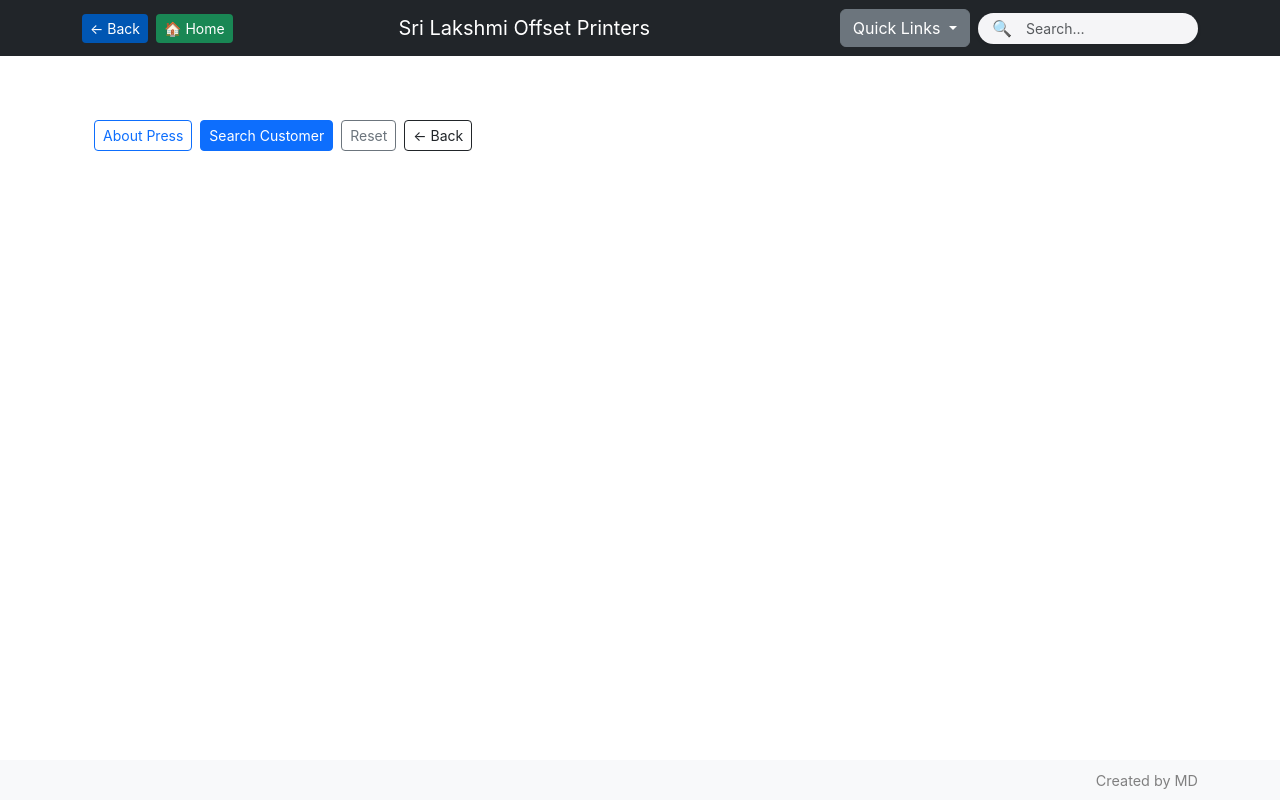
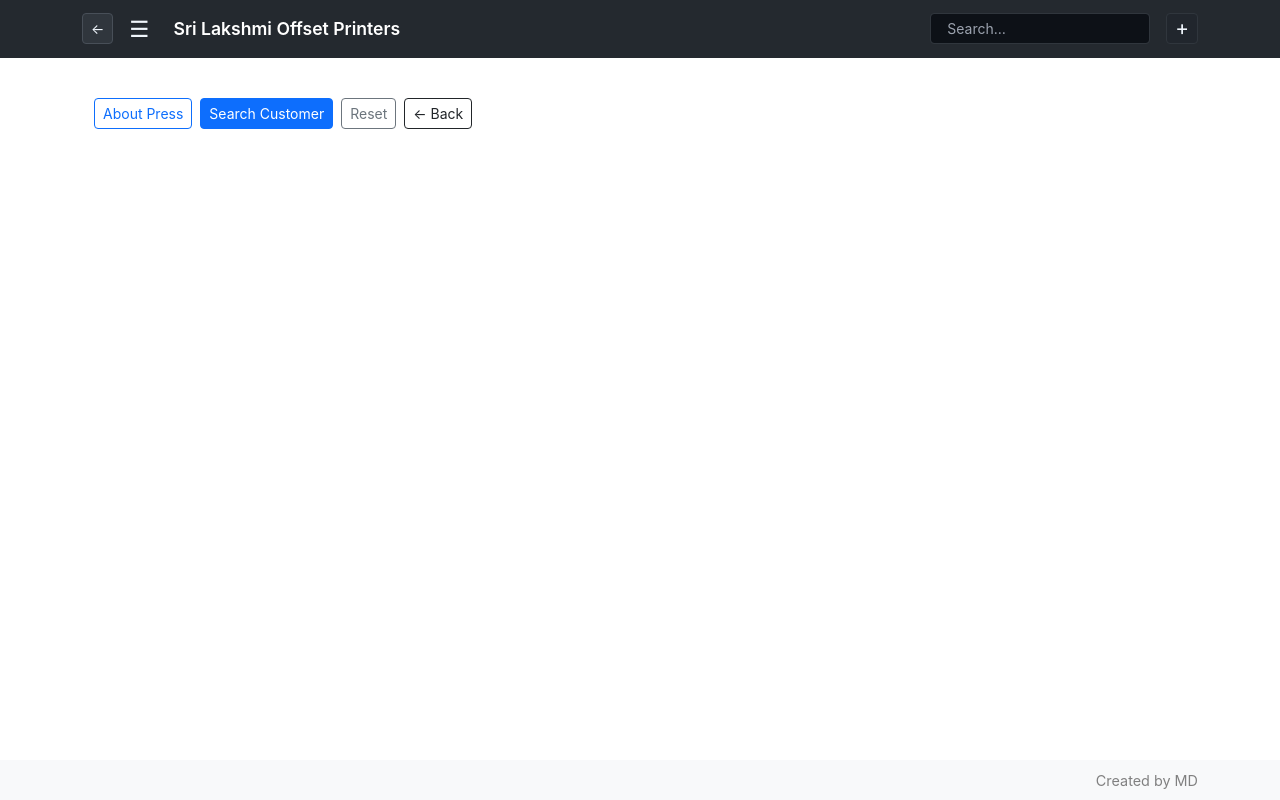
Before and after one commit to dineshmiriyala/bill-generator, a Flask app: page /about_user in a window 1280 px wide. Run offline with Flask 3, Linux system fonts and the light colour scheme; some libraries are stand-ins or nearby versions.

Commit message:
Feature: navbar revamp

```diff
--- a/templates/base.html
+++ b/templates/base.html
@@ -30,43 +30,72 @@
 <body class="d-flex flex-column min-vh-100">
 
 {% if not hide_navbar %}
-<nav class="navbar navbar-expand-lg navbar-dark bg-dark mb-4">
-  <div class="container d-flex justify-content-between align-items-center">
-    <!-- Back and Home Buttons Grouped -->
+<nav class="navbar navbar-expand-lg" style="background-color: #24292f; padding: 0.5rem 1rem;">
+  <div class="container d-flex align-items-center justify-content-between w-100">
+    <!-- Left side: Back + Menu -->
     <div class="d-flex align-items-center">
       {% if back_to_select_customer %}
-        <a href="{{ url_for('select_customer') }}" class="btn btn-back btn-sm me-2">← Back</a>
+        <a href="{{ url_for('select_customer') }}" class="btn btn-sm me-2" style="background-color: #30363d; color: #f0f6fc; border: 1px solid #484f58;">←</a>
       {% else %}
-        <button class="btn btn-back btn-sm me-2" onclick="history.back()">← Back</button>
+        <button class="btn btn-sm me-2" onclick="history.back()" style="background-color: #30363d; color: #f0f6fc; border: 1px solid #484f58;">←</button>
       {% endif %}
-      <a href="{{ url_for('home') }}" class="btn btn-home btn-sm me-2">🏠 Home</a>
+      <button class="btn btn-sm me-3" id="menuToggle"
+              style="background-color: transparent; border: none; color: #f0f6fc; font-size: 1.4rem;">☰</button>
+      <a class="navbar-brand fw-semibold text-white" href="/" style="font-size: 1.1rem;">Sri Lakshmi Offset Printers</a>
     </div>
-    <!-- Brand -->
-    <a class="navbar-brand" href="/">Sri Lakshmi Offset Printers</a>
-    <div class="dropdown d-flex align-items-center ms-3">
-      <div>
-        <button class="btn btn-secondary dropdown-toggle me-2" type="button" id="staticDropdownButton"
-                data-bs-toggle="dropdown" aria-expanded="false">
-          Quick Links
+
+    <!-- Right side: Search + Add (+) Dropdown -->
+    <div class="d-flex align-items-center">
+      <!-- Apple-Style Search Bar -->
+      <div class="position-relative me-3" style="width: 220px;">
+        <input type="search" id="globalSearch" class="form-control form-control-sm rounded-1 ps-3"
+               placeholder="Search…" style="background-color: #0d1117; color: #f0f6fc; border: 1px solid #30363d; caret-color: #f0f6fc;">
+        <style>
+          ::placeholder {
+            color: #9ca3af !important;
+            opacity: 1;
+          }
+        </style>
+        <ul id="searchResults" class="list-group position-absolute w-100 shadow-sm"
+            style="z-index: 1050; display: none; top: 36px;"></ul>
+      </div>
+
+      <!-- GitHub-style "+" Dropdown -->
+      <div class="dropdown">
+        <button class="btn btn-sm" type="button" id="newDropdown" data-bs-toggle="dropdown" aria-expanded="false"
+                style="background-color: #21262d; border: 1px solid #30363d; color: #f0f6fc; font-size: 1.3rem; line-height: 1;">
+          +
         </button>
-        <ul class="dropdown-menu" aria-labelledby="staticDropdownButton">
-          <li><a class="dropdown-item" href="/view_bills">View Bills</a></li>
-          <li><a class="dropdown-item" href="/select_customer">Create Bill</a></li>
-          <li><a class="dropdown-item" href="/view_customers">View Customers</a></li>
-          <li><a class="dropdown-item" href="/view_inventory">Inventory</a></li>
-          <li><a class="dropdown-item" href="/statements">Statements</a></li>
+        <ul class="dropdown-menu dropdown-menu-dark shadow-sm" aria-labelledby="newDropdown" style="left: 0;">
+          <li><a class="dropdown-item" href="/select_customer">New Bill</a></li>
+          <li><a class="dropdown-item" href="/create_customers">New Customer</a></li>
+          <li><a class="dropdown-item" href="/add_inventory">New Inventory Item</a></li>
         </ul>
-      </div>
-      <!-- Apple-Style Search Bar -->
-      <div class="position-relative" style="width: 220px;">
-        <input type="search" id="globalSearch" class="form-control form-control-sm rounded-pill ps-5 shadow-sm"
-               placeholder="Search…" style="background-color: #f5f5f7; border: none;">
-        <span style="position: absolute; left: 14px; top: 50%; transform: translateY(-50%); color: #888;">🔍</span>
-        <ul id="searchResults" class="list-group position-absolute w-100 shadow-sm" style="z-index: 1050; display: none; top: 36px;"></ul>
       </div>
     </div>
   </div>
 </nav>
+
+<!-- Offcanvas Sidebar for Quick Links -->
+<div class="offcanvas offcanvas-start text-bg-dark" tabindex="-1" id="offcanvasMenu" aria-labelledby="offcanvasMenuLabel">
+  <div class="offcanvas-header border-bottom border-secondary">
+    <h5 class="offcanvas-title" id="offcanvasMenuLabel">Quick Links</h5>
+    <button type="button" class="btn-close btn-close-white" data-bs-dismiss="offcanvas" aria-label="Close"></button>
+  </div>
+  <div class="offcanvas-body">
+    <ul class="list-unstyled">
+      <li><a class="text-white text-decoration-none d-block py-2" href="/view_bills">View Bills</a></li>
+      <li><a class="text-white text-decoration-none d-block py-2" href="/select_customer">Create Bill</a></li>
+      <li><a class="text-white text-decoration-none d-block py-2" href="/view_customers">View Customers</a></li>
+      <li><a class="text-white text-decoration-none d-block py-2" href="/view_inventory">Inventory</a></li>
+      <li><a class="text-white text-decoration-none d-block py-2" href="/statements">Statements</a></li>
+      <li><a class="text-white text-decoration-none d-block py-2" href="/statements_company">Company Statements</a></li>
+      <li><a class="text-white text-decoration-none d-block py-2" href="/analytics">Business Analytics</a></li>
+      <li><a class="text-white text-decoration-none d-block py-2" href="/recover">Data Recovery</a></li>
+      <li><a class="text-white text-decoration-none d-block py-2" href="/about_user?section=about">About Application</a></li>
+    </ul>
+  </div>
+</div>
 
 <!-- Flash Messages -->
 {% with messages = get_flashed_messages(with_categories=true) %}
@@ -161,5 +190,13 @@
   });
 </script>
 
+<script>
+  document.addEventListener('DOMContentLoaded', function() {
+    const offcanvasEl = document.getElementById('offcanvasMenu');
+    const bsOffcanvas = new bootstrap.Offcanvas(offcanvasEl);
+    document.getElementById('menuToggle').addEventListener('click', () => bsOffcanvas.toggle());
+  });
+</script>
+
 </body>
 </html>
```
Also changed, not shown: db.app.db (deleted).
